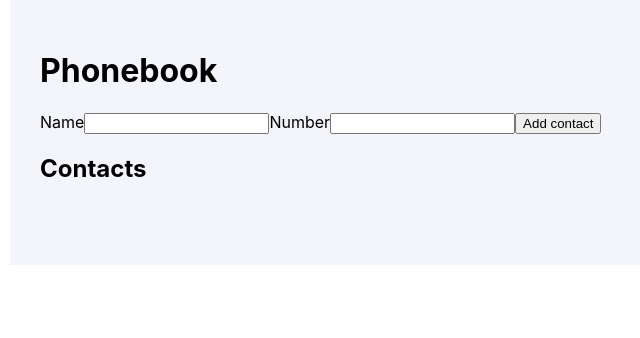
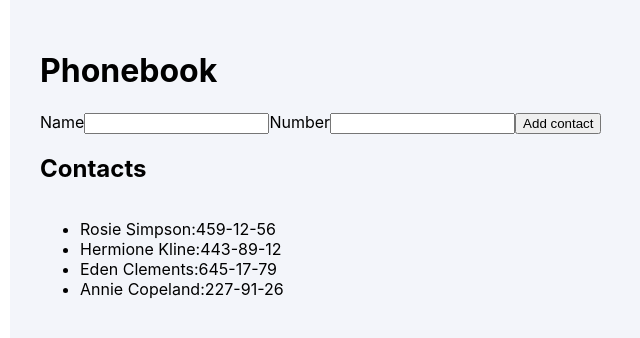
Before and after one commit to kozhushna/goit-react-hw-02-phonebook, a React (Create React App) app: page / in a window 1280 px wide. Shown: the top 338 px of the page, without its empty margins (0-640 px from the left). Built offline with nearby package versions, Linux system fonts and the light colour scheme.

Commit message:
Update App.js

```diff
--- a/src/components/app/App.js
+++ b/src/components/app/App.js
@@ -6,7 +6,12 @@
 
 class App extends Component {
   state = {
-    contacts: [],
+    contacts: [
+      { id: 'id-1', name: 'Rosie Simpson', number: '459-12-56' },
+      { id: 'id-2', name: 'Hermione Kline', number: '443-89-12' },
+      { id: 'id-3', name: 'Eden Clements', number: '645-17-79' },
+      { id: 'id-4', name: 'Annie Copeland', number: '227-91-26' },
+    ],
     // name: '',
   };
 
```
